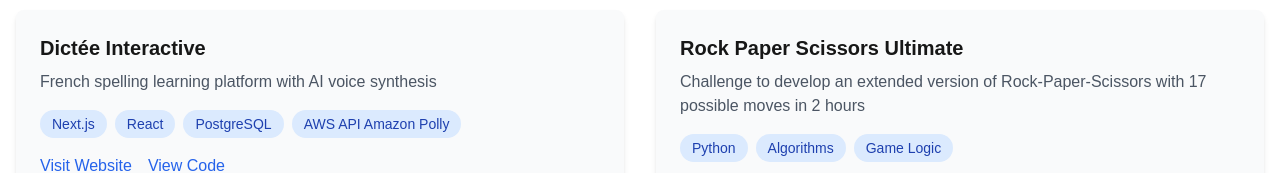
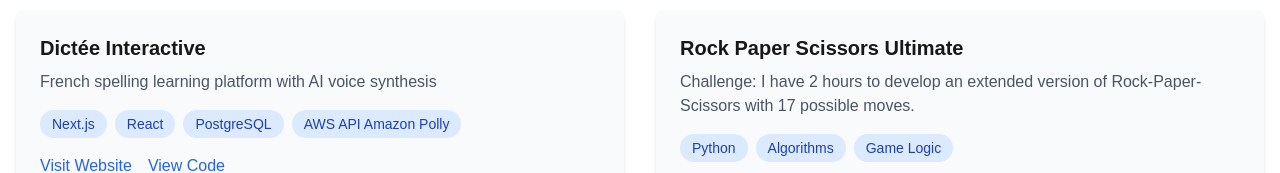
Before and after one commit to Ondrelat/Mon-Portfolio, a Next.js app: page / in a window 1280 px wide. Shown: the part 710-883 px from the top of the page. Built offline with nearby package versions, Linux system fonts and the light colour scheme.

Commit message:
Changemnet du texte pour le rock scisor paper

```diff
--- a/app/page.tsx
+++ b/app/page.tsx
@@ -26,7 +26,7 @@ const Portfolio = () => {
     },
     {
       title: "Rock Paper Scissors Ultimate",
-      description: "Challenge to develop an extended version of Rock-Paper-Scissors with 17 possible moves in 2 hours",
+      description: "Challenge: I have 2 hours to develop an extended version of Rock-Paper-Scissors with 17 possible moves.",
       tags: ["Python", "Algorithms", "Game Logic"],
       isPersonal: true,
       links: {
```
